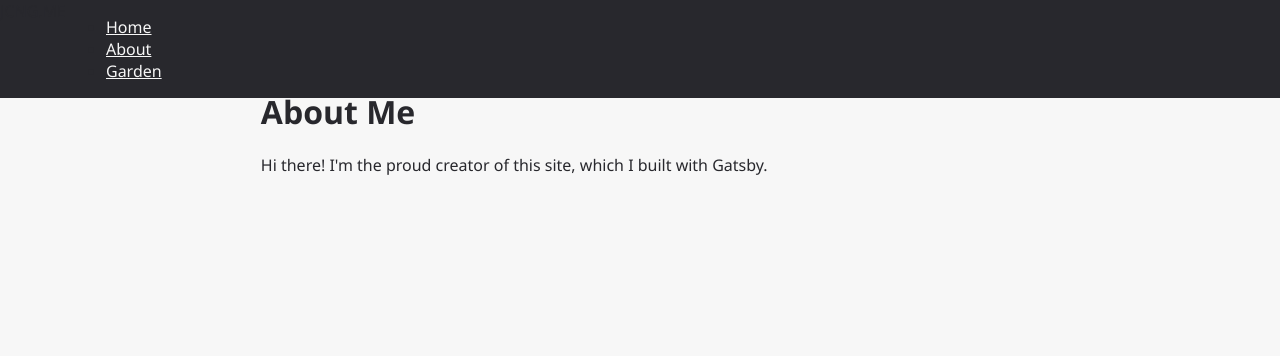
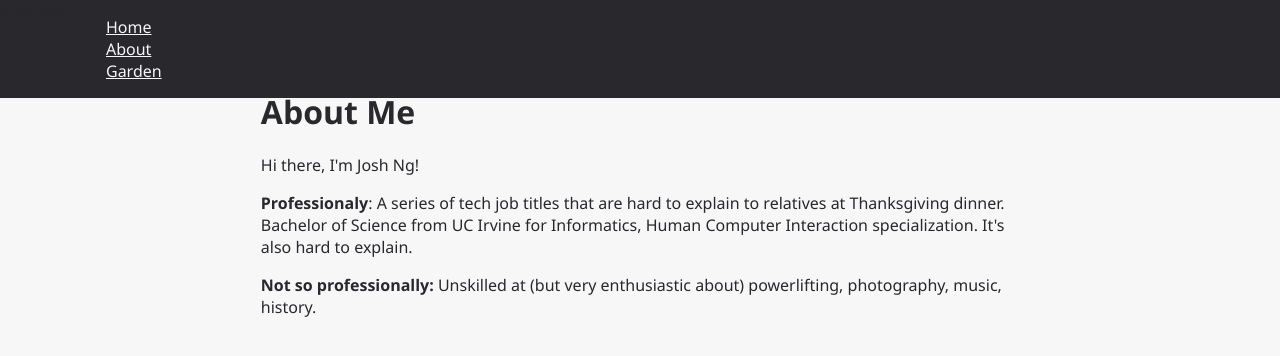
Before and after one commit to jcng/jcng-dev-site, a Gatsby site: page /about in a window 1280 px wide. Built offline with nearby package versions, Linux system fonts and the light colour scheme; Gatsby itself is replaced by a stand-in of ours.

Commit message:
update about page

```diff
--- a/src/pages/about.js
+++ b/src/pages/about.js
@@ -4,7 +4,9 @@ import Layout from '../components/layout'
 const AboutPage = () => {
     return (
         <Layout pageTitle="About Me">
-            <p>Hi there! I'm the proud creator of this site, which I built with Gatsby.</p>
+            <p>Hi there, I'm Josh Ng!</p>
+            <p><strong>Professionaly</strong>: A series of tech job titles that are hard to explain to relatives at Thanksgiving dinner. Bachelor of Science from UC Irvine for Informatics, Human Computer Interaction specialization. It's also hard to explain.</p>
+            <p><strong>Not so professionally: </strong>Unskilled at (but very enthusiastic about) powerlifting, photography, music, history.</p>
         </Layout>
     )
 }
```
